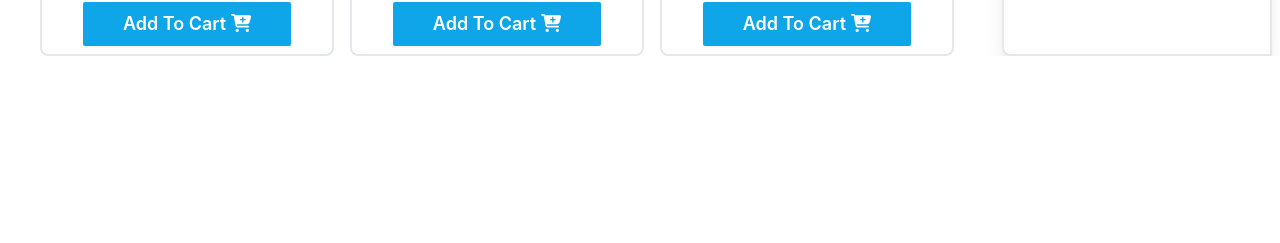
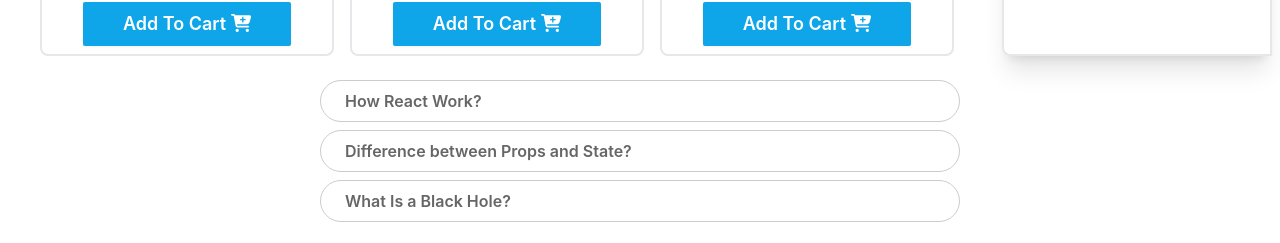
Before and after one commit to Rahad-khan/fit-for-buyers, a React (Create React App) app: page / in a window 1280 px wide. Shown: the part 1704-1947 px from the top of the page. Before the commit the page ends 1760 px from the top, so only its background shows below. Built offline with nearby package versions, Linux system fonts and the light colour scheme.

Commit message:
one question ans addeded

```diff
--- a/src/App.js
+++ b/src/App.js
@@ -1,6 +1,7 @@
-import './App.css';
-import Header from './component/header/Header';
-import Products from './component/products/Products';
+import "./App.css";
+import Header from "./component/header/Header";
+import Products from "./component/products/Products";
+import Accordion from "./component/QAndA/Question";
 
 function App() {
   return (
@@ -9,6 +10,21 @@ function App() {
       <main>
         <Products></Products>
       </main>
+      <section>
+        <div className="w-1/2 mx-auto my-6">
+          <Accordion title="How React Work?">
+            React is a popular Javascript library.React build on some core concepts. They are JSX,Components,State,Props,VirtualDOM etc.
+            firstly JSX help us to write HTMl in JS file.it is not actually HTML or nor JS.it is a syntactic sugar for create Javascript object.React have powerfull rendering system it take jsx from components and rendering it react elements very efficiently.React actually create a virtual dom and make compare with everytime change in Original domain and findout which particular part is changed and those particular change elements efficiently. React use key when looping any system, it has a great method by this key which individual element is changed. this is the process i know at all.
+          </Accordion>
+          <Accordion title="Difference between Props and State?">
+
+          </Accordion>
+          <Accordion title="What Is a Black Hole?">
+            A black hole is an area of such immense gravity that nothing -- not
+            even light -- can escape from it.
+          </Accordion>
+        </div>
+      </section>
     </div>
   );
 }
--- /dev/null
+++ b/src/component/QAndA/Question.css
@@ -0,0 +1,26 @@
+ .accordion-item {
+    overflow: hidden;
+    transition: max-height 0.3s cubic-bezier(1, 0, 1, 0);
+    height: auto;
+    max-height: 9999px;
+  }
+
+  .accordion-item.collapsed {
+    max-height: 0;
+    transition: max-height 0.35s cubic-bezier(0, 1, 0, 1);
+  }
+
+  .accordion-title {
+    font-weight: 600;
+    cursor: pointer;
+    color: #666;
+    padding: 0.5em 1.5em;
+    border: solid 1px #ccc;
+    border-radius: 1.5em;
+    display: flex;
+    justify-content: space-between;
+    align-items: center;
+    }
+  .accordion-content {
+    padding: 1em 1.5em;
+  }
--- /dev/null
+++ b/src/component/QAndA/Question.js
@@ -0,0 +1,22 @@
+import { useState } from "react";
+import './Question.css'
+
+const Accordion = ({ title, children }) => {
+    const [isOpen, setOpen] = useState(false);
+    return (
+      <div className="mt-2">
+
+        <div
+          className={`accordion-title ${isOpen ? "open" : ""}`}
+          onClick={() => setOpen(!isOpen)}
+          >
+          {title}
+        </div>
+        <div className={`accordion-item ${!isOpen ? "collapsed" : ""}`}>
+          <div className="accordion-content">{children}</div>
+        </div>
+      </div>
+    );
+  };
+
+export default Accordion;
```
